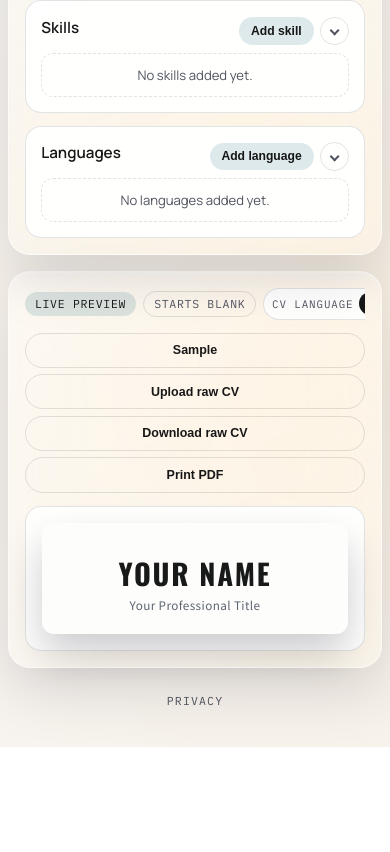
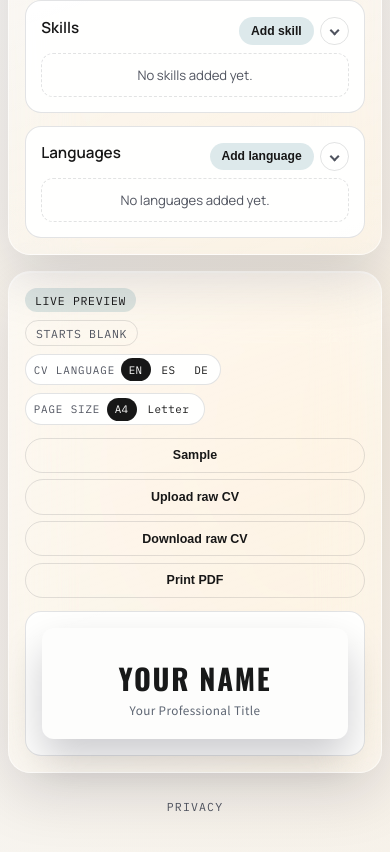
Before and after one commit to hadris-com/free-resume, a plain HTML site: page index.html in a window 390 px wide. Shown: the part 1484-2336 px from the top of the page. Before the commit the page ends 2231 px from the top, so only its background shows below. Drawn offline with Linux system fonts and the light colour scheme.

Commit message:
chore(css): stack preview controls on mobile

```diff
--- a/css/resume-preview.css
+++ b/css/resume-preview.css
@@ -412,6 +412,33 @@
 }
 
 @media screen and (max-width: 760px) {
+  .preview-meta {
+    display: grid;
+    grid-template-columns: 1fr;
+    align-items: start;
+    gap: 0.5rem;
+    white-space: normal;
+    overflow-x: visible;
+  }
+
+  .preview-meta > * {
+    min-width: 0;
+    justify-self: start;
+  }
+
+  .cv-lang-control,
+  .page-size-control {
+    width: auto;
+    max-width: 100%;
+    justify-content: flex-start;
+  }
+
+  .cv-lang-switch,
+  .page-size-switch {
+    flex-wrap: wrap;
+    justify-content: flex-start;
+  }
+
   .preview-actions {
     width: 100%;
     grid-template-columns: 1fr;
```
